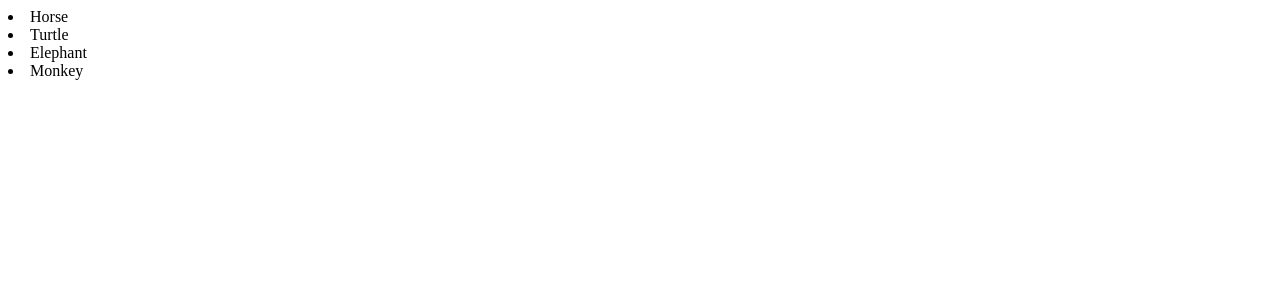
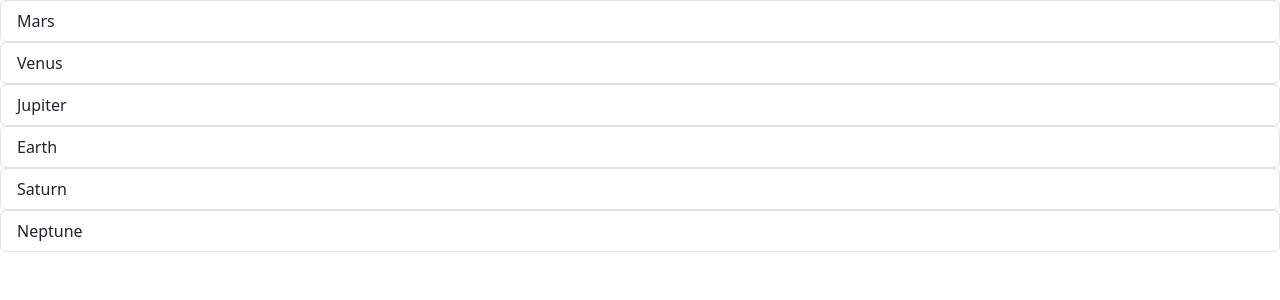
Before and after one commit to hardikvasar1/react-excersise-hardik, a React (Create React App) app: page / in a window 1280 px wide. Shown: the top 300 px of the page. Built offline with nearby package versions, Linux system fonts and the light colour scheme.

Commit message:
2 files modified, 1 added

```diff
--- a/src/demo7.js
+++ b/src/demo7.js
@@ -8,7 +8,7 @@ export default function demo7() {
     { label: 'Elephant' },
     { label: 'Monkey' },
   ];
-  const listItems = animals.map(function (data, index) {
+  const listItems = animals.map((data, index) => {
     return <li key={index}>{data.label}</li>;
   });
   return <>{listItems}</>;
--- /dev/null
+++ b/src/demo8.js
@@ -0,0 +1,16 @@
+import React from 'react';
+import './style.css';
+import 'bootstrap/dist/css/bootstrap.css';
+import ListGroup from 'react-bootstrap/ListGroup';
+export default function demo8() {
+  const planets = ['Mars', 'Venus', 'Jupiter', 'Earth', 'Saturn', 'Neptune'];
+  const listItems = planets.map((planets, index) => {
+    return (
+      <ListGroup>
+        <ListGroup.Item key={index}>{planets}</ListGroup.Item>
+      </ListGroup>
+    );
+  });
+
+  return <>{listItems}</>;
+}
```
Also changed, not shown: src/index.js (+6 -5 lines).
